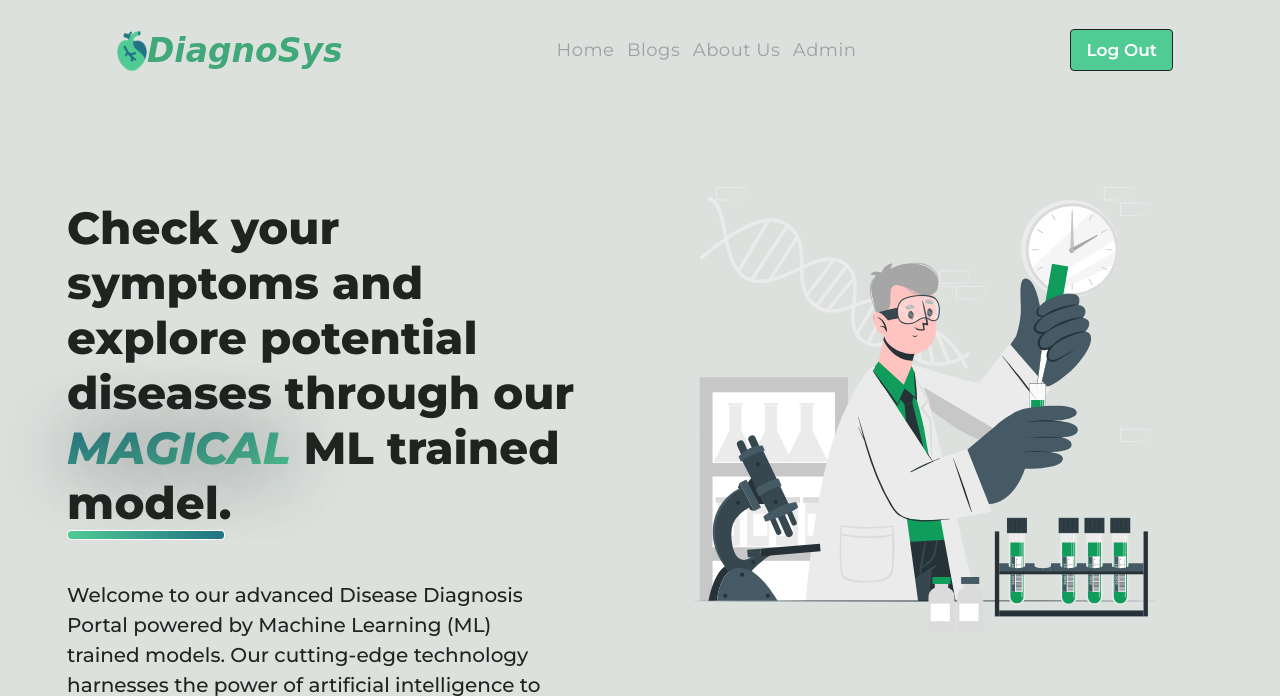
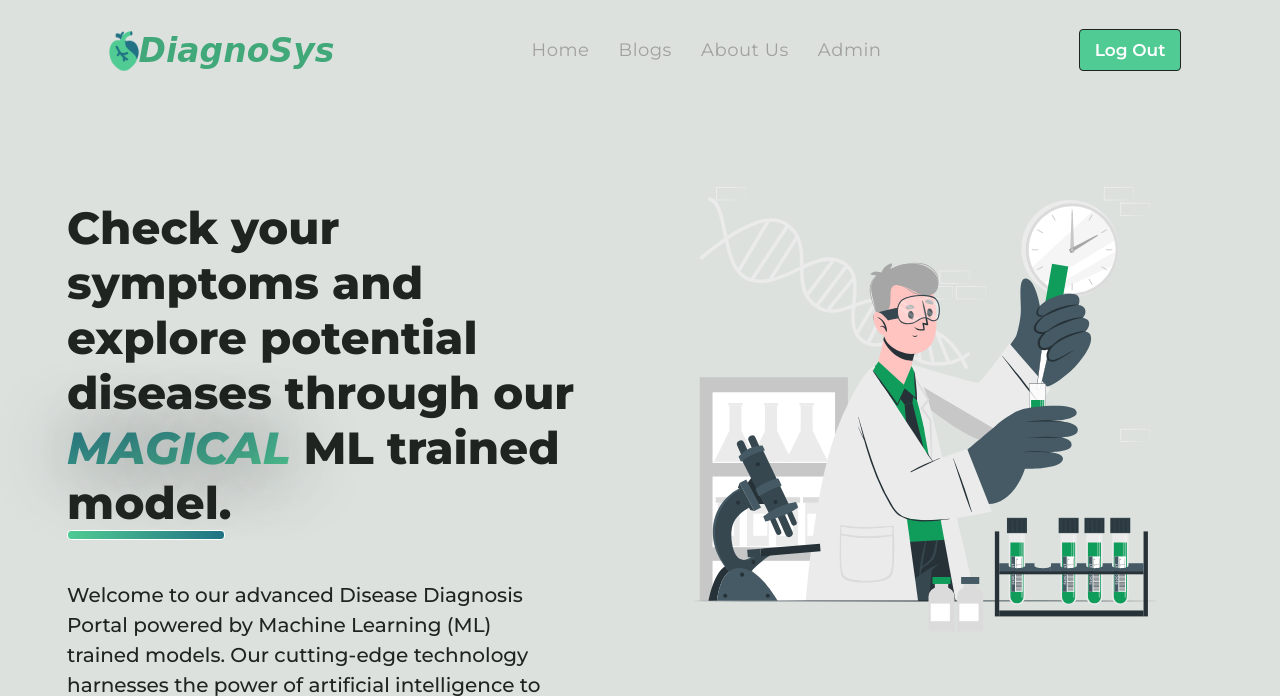
Before and after one commit to hacktoberfest-codex/DiagnoSys, a Flask app: page /main in a window 1280 px wide. Shown: the top 696 px of the page. Run offline with Flask 3, Linux system fonts and the light colour scheme; parts of the project's set-up code (start-up, migrations or seed data) failed here and were passed over; some web fonts are replaced.

Commit message:
minor css
i feel this is the last one from me

```diff
--- a/static/css/main.css
+++ b/static/css/main.css
@@ -30,7 +30,7 @@ a:hover{
 .navElemContainers + .middlenav{
     display:flex;
     min-width: 150px;
-    width:300px;
+    width:350px;
     font-size: 20px;
     align-items: center;
     justify-content: space-between;
```
